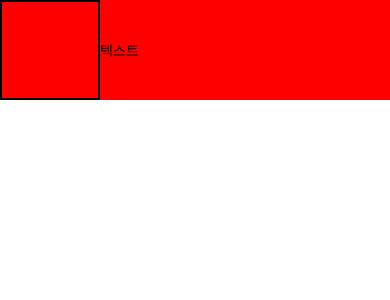
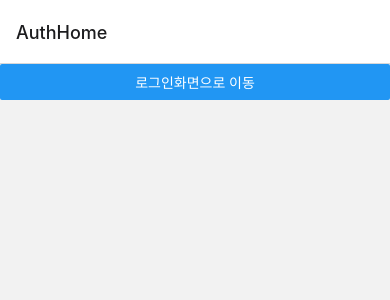
Before and after one commit to k3srpn/Matdori, a React Native app in the folder app/: screen /AuthHome in a window 390 px wide. Shown: the top 300 px of the page. Built offline with nearby package versions, Linux system fonts and the light colour scheme.

Commit message:
Create AuthStackNavigator

```diff
--- a/app/App.tsx
+++ b/app/App.tsx
@@ -5,31 +5,32 @@
  * @format
  */
 
+import {NavigationContainer} from '@react-navigation/native';
 import React from 'react';
-import {SafeAreaView, StyleSheet, Text, TextInput, View} from 'react-native';
+import {StyleSheet} from 'react-native';
+import AuthStackNavigator from './src/navigation/AuthStackNavigator';
 
 function App(): React.JSX.Element {
   return (
-    <SafeAreaView style={styles.container}>
-      <View style={styles.inputContainer}>
-        <TextInput style={styles.input} />
-        <Text>텍스트</Text>
-      </View>
-    </SafeAreaView>
+    <NavigationContainer>
+      <AuthStackNavigator />
+    </NavigationContainer>
   );
 }
 
 const styles = StyleSheet.create({
   container: {
-    backgroundColor: 'red',
+    flex: 1,
   },
   input: {
+    flex: 1,
     borderWidth: 2,
     borderColor: 'black',
-    height: 100,
+    height: 50,
     width: 100,
   },
   inputContainer: {
+    flex: 1,
     flexDirection: 'row',
     alignItems: 'center',
   },
--- /dev/null
+++ b/app/src/navigation/AuthStackNavigator.tsx
@@ -0,0 +1,16 @@
+import {createStackNavigator} from '@react-navigation/stack';
+import AuthHomeScreen from '../screens/AuthHomeScreen';
+import LoginScreen from '../screens/LoginScreen';
+
+function AuthStackNavigator() {
+  const Stack = createStackNavigator();
+
+  return (
+    <Stack.Navigator>
+      <Stack.Screen name="AuthHome" component={AuthHomeScreen} />
+      <Stack.Screen name="Login" component={LoginScreen} />
+    </Stack.Navigator>
+  );
+}
+
+export default AuthStackNavigator;
--- /dev/null
+++ b/app/src/screens/AuthHomeScreen.tsx
@@ -0,0 +1,18 @@
+import {Button, StyleSheet, View} from 'react-native';
+import {SafeAreaView} from 'react-native-safe-area-context';
+
+function AuthHomeScreen({navigation}: any) {
+  return (
+    <SafeAreaView>
+      <View>
+        <Button
+          title="로그인화면으로 이동"
+          onPress={() => navigation.navigate('Login')}
+        />
+      </View>
+    </SafeAreaView>
+  );
+}
+
+const styles = StyleSheet.create({});
+export default AuthHomeScreen;
--- /dev/null
+++ b/app/src/screens/LoginScreen.tsx
@@ -0,0 +1,12 @@
+import {StyleSheet, Text, View} from 'react-native';
+
+function LoginScreen() {
+  return (
+    <View>
+      <Text>로그인 스크린</Text>
+    </View>
+  );
+}
+
+const styles = StyleSheet.create({});
+export default LoginScreen;
```
